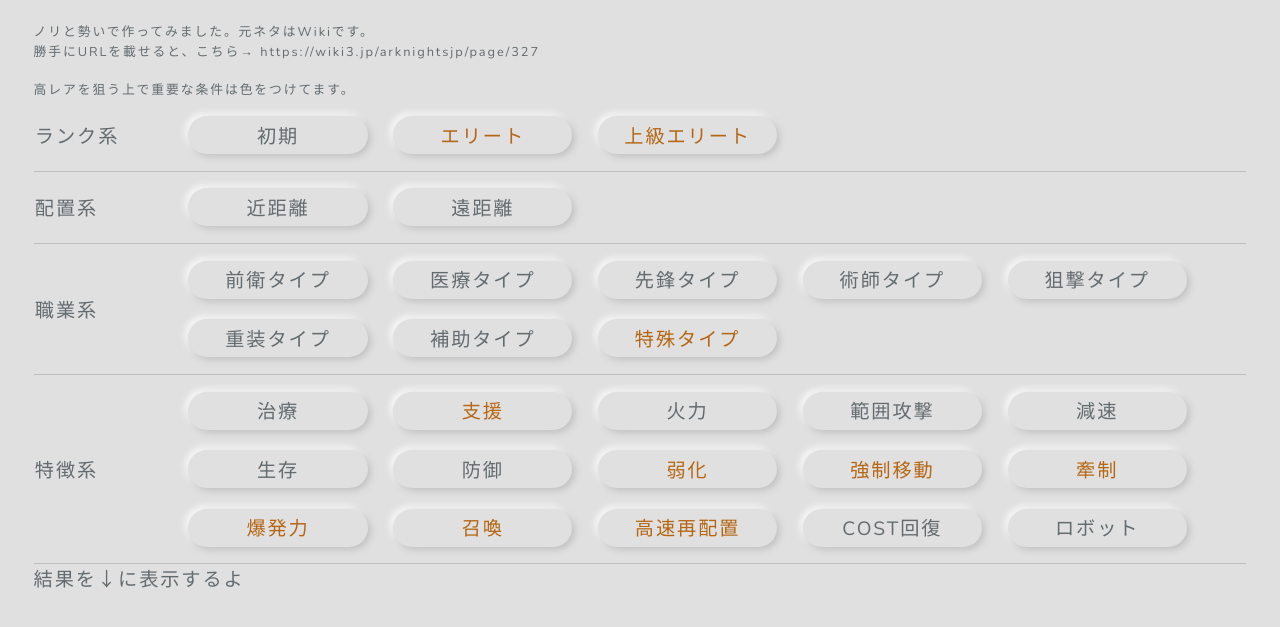
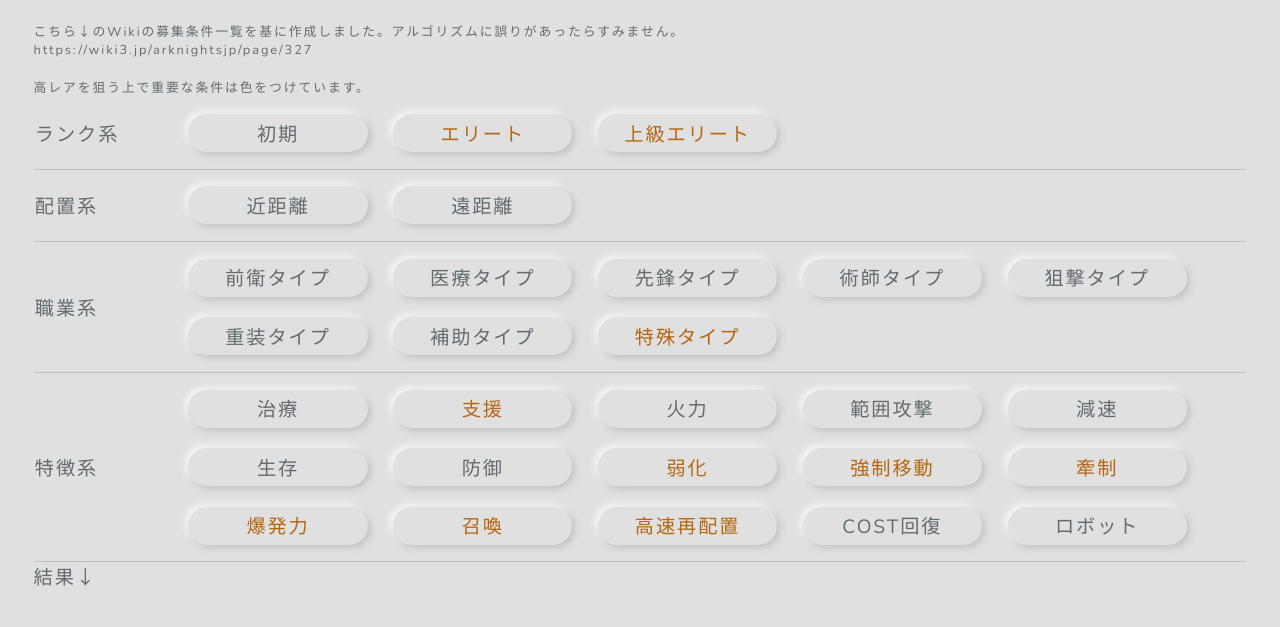
Before and after one commit to landwarrior/VariousHTML, a plain HTML site: page arknights.html in a window 1280 px wide. Shown: the part 103-730 px from the top of the page. Drawn offline with nearby package versions, Linux system fonts and the light colour scheme.

Commit message:
modify message

```diff
--- a/arknights.html
+++ b/arknights.html
@@ -18,10 +18,10 @@
   <section>
     <h1 class="center">アークナイツ 公開求人シミュレータ</h1>
     <aside>
-      ノリと勢いで作ってみました。元ネタはWikiです。
-      <br>勝手にURLを載せると、こちら→ https://wiki3.jp/arknightsjp/page/327
+      こちら↓のWikiの募集条件一覧を基に作成しました。アルゴリズムに誤りがあったらすみません。
+      <br>https://wiki3.jp/arknightsjp/page/327
       <br>
-      <br>高レアを狙う上で重要な条件は色をつけてます。
+      <br>高レアを狙う上で重要な条件は色をつけています。
     </aside>
     <div id="searchTags">
       <div class="flex">
@@ -41,7 +41,7 @@
         <div id="feature_tags"></div>
       </div>
     </div>
-    <div>結果を↓に表示するよ</div>
+    <div>結果↓</div>
     <div id="result"></div>
   </section>
 </body>
```
